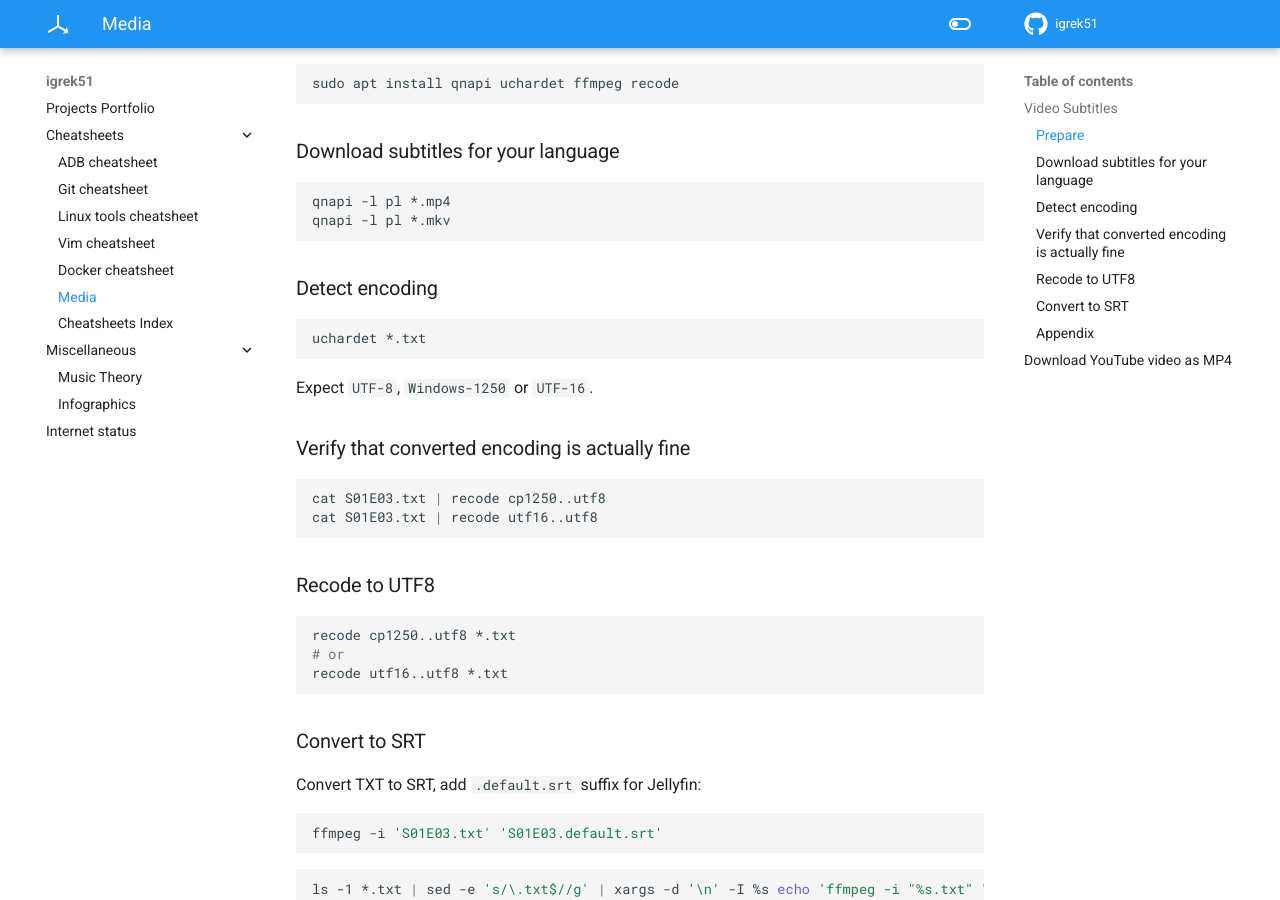
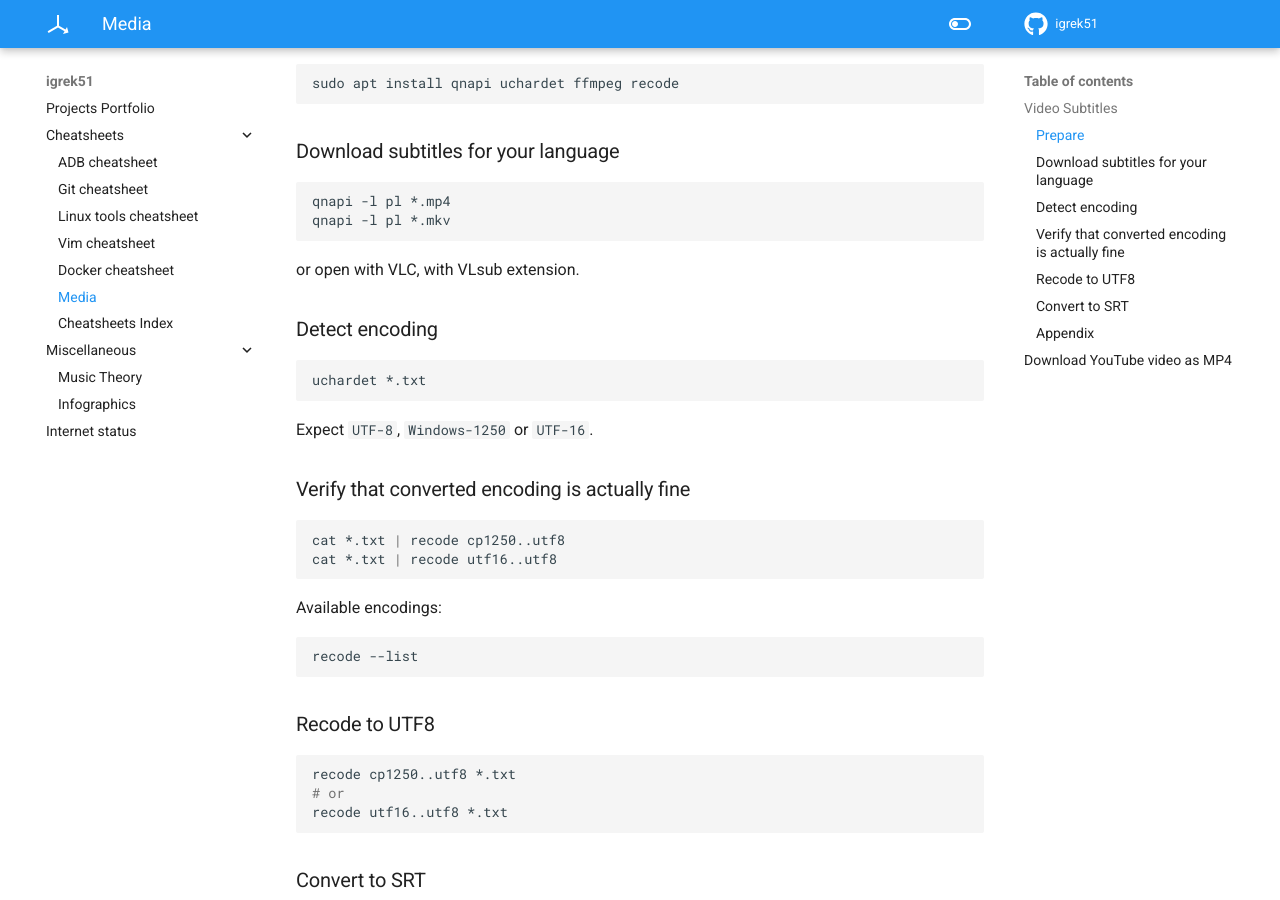
Before and after one commit to igrek51/igrek51.github.io, an MkDocs documentation site: the page built from docs/cheatsheet/media-utils.md, in a window 1280 px wide and 900 px high, scrolled down 312 px. Built offline with MkDocs 1.6.1 and Material for MkDocs 9.7.7, drawn with Linux system fonts in a browser that asks for light colours.

Commit message:
Update media utils

````diff
--- a/docs/cheatsheet/media-utils.md
+++ b/docs/cheatsheet/media-utils.md
@@ -14,6 +14,8 @@ qnapi -l pl *.mp4
 qnapi -l pl *.mkv
 ```
 
+or open with VLC, with VLsub extension.
+
 ### Detect encoding
 ```sh
 uchardet *.txt
@@ -22,8 +24,13 @@ Expect `UTF-8`, `Windows-1250` or `UTF-16`.
 
 ### Verify that converted encoding is actually fine
 ```sh
-cat S01E03.txt | recode cp1250..utf8
-cat S01E03.txt | recode utf16..utf8
+cat *.txt | recode cp1250..utf8
+cat *.txt | recode utf16..utf8
+```
+
+Available encodings:
+```sh
+recode --list
 ```
 
 ### Recode to UTF8
````
